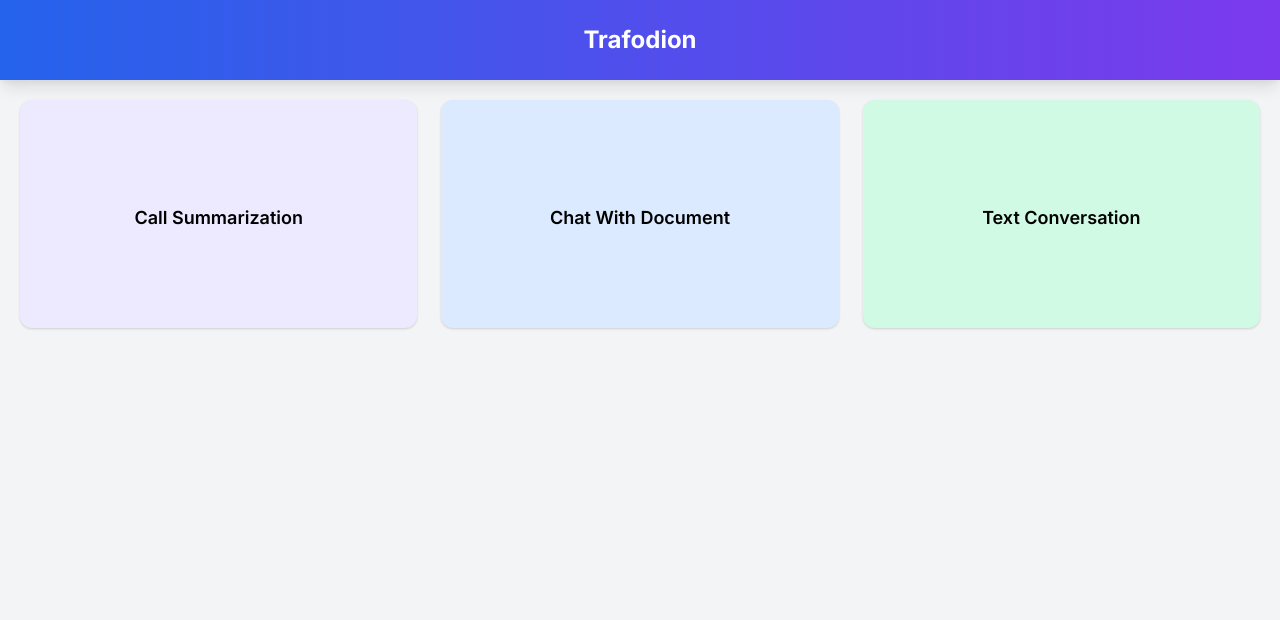
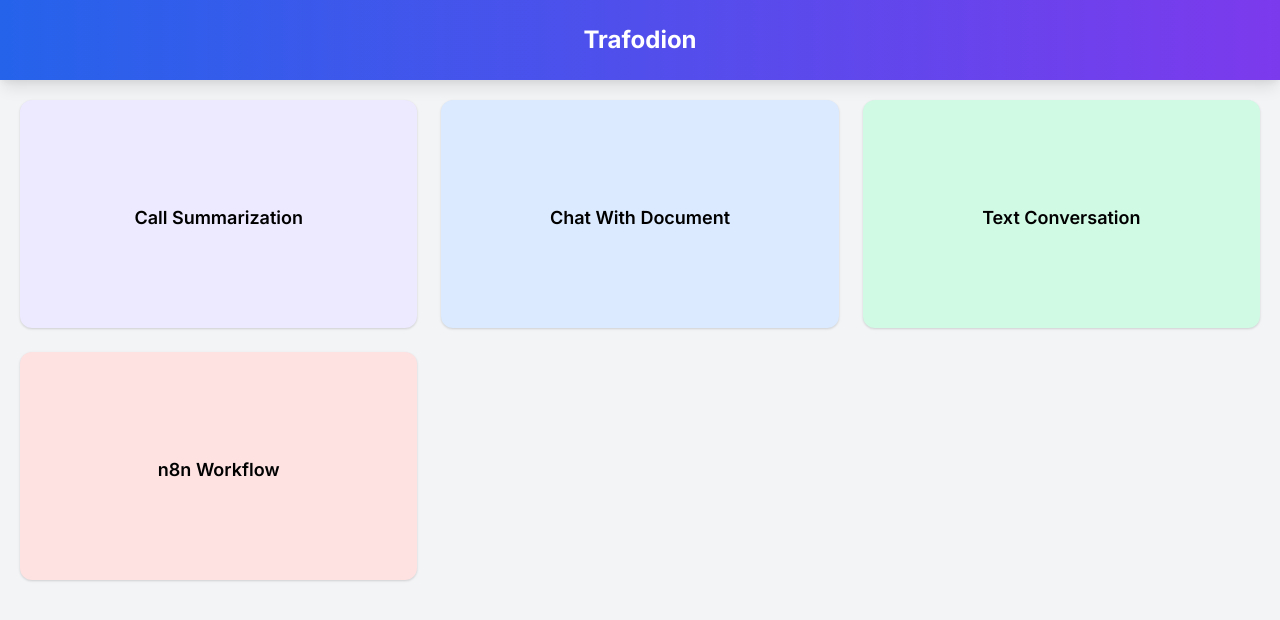
Before and after one commit to sureshgorakala/chatUI, a React (Create React App) app: page / in a window 1280 px wide. Shown: the top 620 px of the page. Built offline with nearby package versions, Linux system fonts and the light colour scheme.

Commit message:
Added n8n workflow

```diff
--- a/src/Tiles.js
+++ b/src/Tiles.js
@@ -3,16 +3,17 @@
 
 
 const sampleTasks = [
-    { title: 'Call Summarization', color: 'bg-purple-100', bar: 'bg-purple-500', text: 'text-purple-600' },
-    { title: 'Chat With Document', color: 'bg-blue-100', bar: 'bg-blue-500', text: 'text-blue-600' },
-    { title: 'Text Conversation', color: 'bg-green-100', bar: 'bg-green-500', text: 'text-green-600' },
+    { id:1, title: 'Call Summarization', color: 'bg-purple-100', bar: 'bg-purple-500', text: 'text-purple-600' },
+    { id:2, title: 'Chat With Document', color: 'bg-blue-100', bar: 'bg-blue-500', text: 'text-blue-600' },
+    { id:3, title: 'Text Conversation', color: 'bg-green-100', bar: 'bg-green-500', text: 'text-green-600' },
+    { id:4, title: 'n8n Workflow', color: 'bg-red-100', bar: 'bg-red-500', text: 'text-red-600' },
 ];
 
 const TaskCardGrid = () => {
     const [tasks, setTasks] = useState(sampleTasks);
     const navigate = useNavigate();
 
-    const handleClick = (id) => {
+    const gotochat = (id) => {
         navigate(`/chat/`);
     };
 
@@ -30,8 +31,20 @@
     };
 
     const handleCardClick = (task) => {
-        handleClick()
+        if(task.id ===4){
+            n8nWorkflowLink()
+        }else {
+            gotochat()
+        }
+
     };
+
+    const n8nWorkflowLink = () => {
+        //window.location.href = 'http://44.223.11.40:5678/webhook/a889d2ae-2159-402f-b326-5f61e90f602e/chat';
+        window.open('http://44.223.11.40:5678/webhook/a889d2ae-2159-402f-b326-5f61e90f602e/chat', '_blank', 'noopener,noreferrer');
+
+    };
+
 
     return (
         <div className="min-h-screen bg-gray-100">
```
